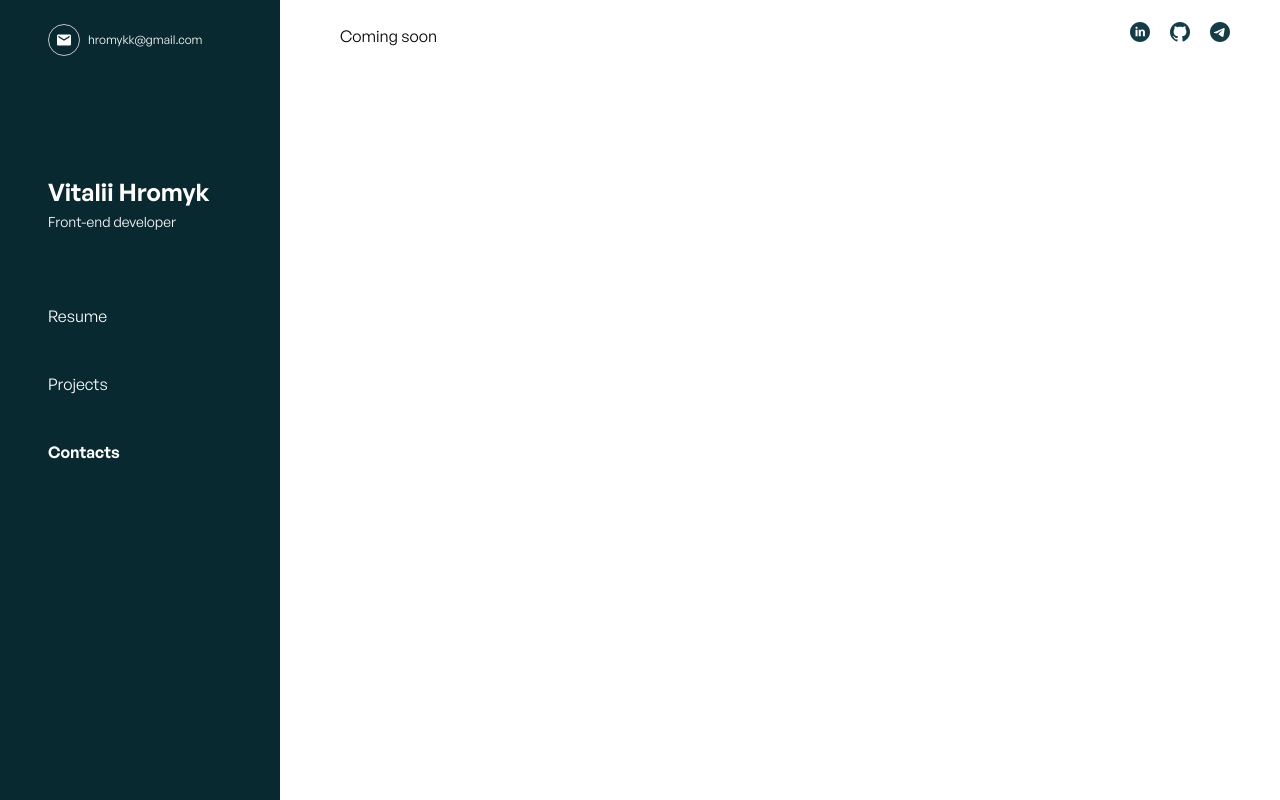
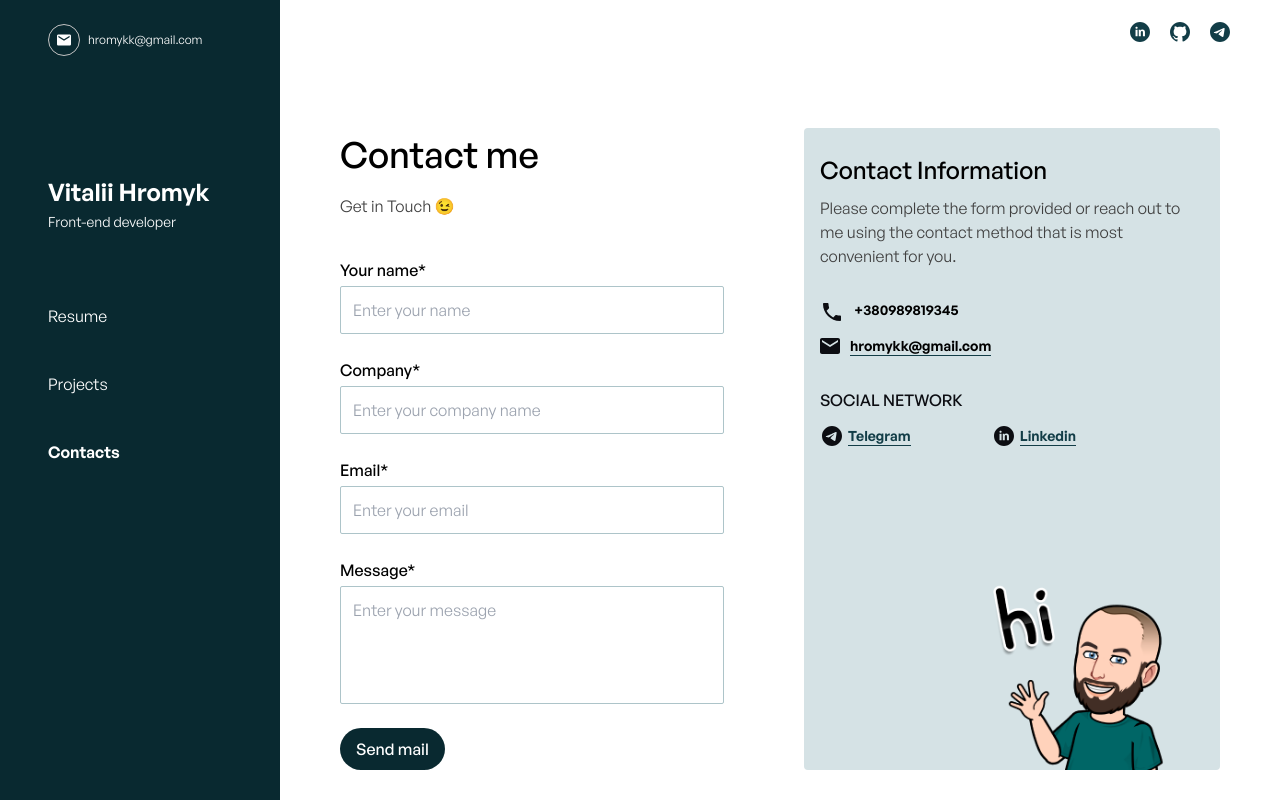
Before and after one commit to VHromyk/personal, a Next.js app: page /contacts in a window 1280 px wide. Built offline with nearby package versions, Linux system fonts and the light colour scheme.

Commit message:
feat: added contact form, added validation to the form

```diff
--- a/package.json
+++ b/package.json
@@ -11,6 +11,7 @@
     "format:fix": "prettier --write --ignore-path .gitignore ."
   },
   "dependencies": {
+    "@hookform/resolvers": "^3.3.1",
     "@types/node": "20.6.0",
     "@types/react": "18.2.21",
     "@types/react-dom": "18.2.7",
@@ -21,9 +22,11 @@
     "postcss": "8.4.29",
     "react": "18.2.0",
     "react-dom": "18.2.0",
+    "react-hook-form": "^7.46.1",
     "sharp": "^0.32.5",
     "tailwindcss": "3.3.3",
-    "typescript": "5.2.2"
+    "typescript": "5.2.2",
+    "zod": "^3.22.2"
   },
   "devDependencies": {
     "prettier": "^3.0.3"
--- a/src/app/contacts/page.tsx
+++ b/src/app/contacts/page.tsx
@@ -1,5 +1,6 @@
 import React from 'react'
 import { Metadata } from 'next'
+import { Contacts } from '@/screens/Contacts'
 
 export const metadata: Metadata = {
   title: 'Vitalii Hromyk | Contacts',
@@ -7,8 +8,6 @@ export const metadata: Metadata = {
     'Detailed resume of Vitalii Hromyk, a skilled frontend developer with experience in modern web technologies and a passion for creating intuitive user interfaces.',
 }
 
-const ContactsPage = () => {
-  return <div>Coming soon</div>
-}
+const ContactsPage = () => <Contacts />
 
 export default ContactsPage
--- a/src/components/Icon/index.tsx
+++ b/src/components/Icon/index.tsx
@@ -10,6 +10,8 @@ type IconType =
   | 'UA_FLAG'
   | 'BURGER'
   | 'CROSS'
+  | 'PHONE_ICON'
+  | 'EMAIL_ICON'
 
 const ICONS: { [key in IconType]: React.FC<any> } = {
   LETTER_ICON: (props: any) => (
@@ -36,10 +38,7 @@ const ICONS: { [key in IconType]: React.FC<any> } = {
       xmlns="http://www.w3.org/2000/svg"
       {...props}
     >
-      <path
-        d="M12 2C6.47709 2 2 6.47709 2 12C2 17.5229 6.47709 22 12 22C17.5229 22 22 17.5229 22 12C22 6.47709 17.5229 2 12 2ZM9.5521 16.1448H7.52709V9.62814H9.5521V16.1448ZM8.5271 8.82814C7.88751 8.82814 7.47397 8.37501 7.47397 7.81459C7.47397 7.24272 7.90001 6.80313 8.55314 6.80313C9.20626 6.80313 9.60626 7.24272 9.61876 7.81459C9.61876 8.37501 9.20626 8.82814 8.5271 8.82814ZM16.9479 16.1448H14.9229V12.5334C14.9229 11.6927 14.6292 11.1219 13.8969 11.1219C13.3375 11.1219 13.0052 11.5084 12.8584 11.8802C12.8042 12.0125 12.7906 12.2 12.7906 12.3865V16.1438H10.7646V11.7063C10.7646 10.8927 10.7386 10.2125 10.7115 9.6271H12.4709L12.5636 10.5323H12.6042C12.8709 10.1073 13.524 9.48022 14.6167 9.48022C15.949 9.48022 16.9479 10.3729 16.9479 12.2917V16.1448Z"
-        fill="#123D47"
-      />
+      <path d="M12 2C6.47709 2 2 6.47709 2 12C2 17.5229 6.47709 22 12 22C17.5229 22 22 17.5229 22 12C22 6.47709 17.5229 2 12 2ZM9.5521 16.1448H7.52709V9.62814H9.5521V16.1448ZM8.5271 8.82814C7.88751 8.82814 7.47397 8.37501 7.47397 7.81459C7.47397 7.24272 7.90001 6.80313 8.55314 6.80313C9.20626 6.80313 9.60626 7.24272 9.61876 7.81459C9.61876 8.37501 9.20626 8.82814 8.5271 8.82814ZM16.9479 16.1448H14.9229V12.5334C14.9229 11.6927 14.6292 11.1219 13.8969 11.1219C13.3375 11.1219 13.0052 11.5084 12.8584 11.8802C12.8042 12.0125 12.7906 12.2 12.7906 12.3865V16.1438H10.7646V11.7063C10.7646 10.8927 10.7386 10.2125 10.7115 9.6271H12.4709L12.5636 10.5323H12.6042C12.8709 10.1073 13.524 9.48022 14.6167 9.48022C15.949 9.48022 16.9479 10.3729 16.9479 12.2917V16.1448Z" />
     </svg>
   ),
   GITHUB: (props: any) => {
@@ -68,10 +67,7 @@ const ICONS: { [key in IconType]: React.FC<any> } = {
       xmlns="http://www.w3.org/2000/svg"
       {...props}
     >
-      <path
-        d="M12 2C6.48 2 2 6.48 2 12C2 17.52 6.48 22 12 22C17.52 22 22 17.52 22 12C22 6.48 17.52 2 12 2ZM16.64 8.8C16.49 10.38 15.84 14.22 15.51 15.99C15.37 16.74 15.09 16.99 14.83 17.02C14.25 17.07 13.81 16.64 13.25 16.27C12.37 15.69 11.87 15.33 11.02 14.77C10.03 14.12 10.67 13.76 11.24 13.18C11.39 13.03 13.95 10.7 14 10.49C14.0069 10.4582 14.006 10.4252 13.9973 10.3938C13.9886 10.3624 13.9724 10.3337 13.95 10.31C13.89 10.26 13.81 10.28 13.74 10.29C13.65 10.31 12.25 11.24 9.52 13.08C9.12 13.35 8.76 13.49 8.44 13.48C8.08 13.47 7.4 13.28 6.89 13.11C6.26 12.91 5.77 12.8 5.81 12.45C5.83 12.27 6.08 12.09 6.55 11.9C9.47 10.63 11.41 9.79 12.38 9.39C15.16 8.23 15.73 8.03 16.11 8.03C16.19 8.03 16.38 8.05 16.5 8.15C16.6 8.23 16.63 8.34 16.64 8.42C16.63 8.48 16.65 8.66 16.64 8.8Z"
-        fill="#123D47"
-      />
+      <path d="M12 2C6.48 2 2 6.48 2 12C2 17.52 6.48 22 12 22C17.52 22 22 17.52 22 12C22 6.48 17.52 2 12 2ZM16.64 8.8C16.49 10.38 15.84 14.22 15.51 15.99C15.37 16.74 15.09 16.99 14.83 17.02C14.25 17.07 13.81 16.64 13.25 16.27C12.37 15.69 11.87 15.33 11.02 14.77C10.03 14.12 10.67 13.76 11.24 13.18C11.39 13.03 13.95 10.7 14 10.49C14.0069 10.4582 14.006 10.4252 13.9973 10.3938C13.9886 10.3624 13.9724 10.3337 13.95 10.31C13.89 10.26 13.81 10.28 13.74 10.29C13.65 10.31 12.25 11.24 9.52 13.08C9.12 13.35 8.76 13.49 8.44 13.48C8.08 13.47 7.4 13.28 6.89 13.11C6.26 12.91 5.77 12.8 5.81 12.45C5.83 12.27 6.08 12.09 6.55 11.9C9.47 10.63 11.41 9.79 12.38 9.39C15.16 8.23 15.73 8.03 16.11 8.03C16.19 8.03 16.38 8.05 16.5 8.15C16.6 8.23 16.63 8.34 16.64 8.42C16.63 8.48 16.65 8.66 16.64 8.8Z" />
     </svg>
   ),
   DOWNLOAD: (props: any) => (
@@ -174,6 +170,36 @@ const ICONS: { [key in IconType]: React.FC<any> } = {
       />
     </svg>
   ),
+  PHONE_ICON: (props: any) => (
+    <svg
+      xmlns="http://www.w3.org/2000/svg"
+      width="24"
+      height="24"
+      viewBox="0 0 24 24"
+      fill="none"
+      {...props}
+    >
+      <path
+        d="M6.62 10.79C8.06 13.62 10.38 15.93 13.21 17.38L15.41 15.18C15.68 14.91 16.08 14.82 16.43 14.94C17.55 15.31 18.76 15.51 20 15.51C20.55 15.51 21 15.96 21 16.51V20C21 20.55 20.55 21 20 21C10.61 21 3 13.39 3 4C3 3.45 3.45 3 4 3H7.5C8.05 3 8.5 3.45 8.5 4C8.5 5.25 8.7 6.45 9.07 7.57C9.18 7.92 9.1 8.31 8.82 8.59L6.62 10.79Z"
+        fill="#0C0D12"
+      />
+    </svg>
+  ),
+  EMAIL_ICON: (props: any) => (
+    <svg
+      xmlns="http://www.w3.org/2000/svg"
+      width="20"
+      height="16"
+      viewBox="0 0 20 16"
+      fill="none"
+      {...props}
+    >
+      <path
+        d="M18 0H2C0.9 0 0.00999999 0.9 0.00999999 2L0 14C0 15.1 0.9 16 2 16H18C19.1 16 20 15.1 20 14V2C20 0.9 19.1 0 18 0ZM18 4L10 9L2 4V2L10 7L18 2V4Z"
+        fill="#0C0D12"
+      />
+    </svg>
+  ),
 }
 
 type TIcon = {
--- a/src/components/SocialNetworkList/index.tsx
+++ b/src/components/SocialNetworkList/index.tsx
@@ -4,7 +4,7 @@ import { Icon } from '../Icon'
 const socialLinks = [
   {
     label: 'linkedin',
-    icon: <Icon type="LINKEDIN" />,
+    icon: <Icon type="LINKEDIN" fill="#123D47" />,
     url: 'https://www.linkedin.com/in/vitalii-hromyk/',
   },
   {
@@ -14,7 +14,7 @@ const socialLinks = [
   },
   {
     label: 'telegram',
-    icon: <Icon type="TELEGRAM" />,
+    icon: <Icon type="TELEGRAM" fill="#123D47" />,
     url: 'https://t.me/Vitalii_Hromyk',
   },
 ]
--- /dev/null
+++ b/src/screens/Contacts/ContactsList.tsx
@@ -0,0 +1,39 @@
+import React from 'react'
+import { Icon } from '../../components/Icon'
+
+const contacts = [
+  {
+    type: 'tel:',
+    data: '+380989819345',
+    icon: <Icon type="PHONE_ICON" />,
+  },
+  {
+    type: 'mailto:',
+    data: 'hromykk@gmail.com',
+    icon: <Icon type="EMAIL_ICON" />,
+  },
+]
+
+export const ContactsList = () => {
+  return (
+    <ul className="mt-8 flex flex-col gap-3 font-medium">
+      {contacts.map((item) => (
+        <li key={item.type}>
+          <a
+            href={`${item.type}${item.data}`}
+            className="w-min hover:opacity-60 ease-in duration-300 flex item-center gap-2.5 text-darkGreen"
+          >
+            <span className="flex items-center">{item.icon}</span>
+            <span
+              className={`text-sm font-semibold ${
+                item.type === 'mailto:' ? 'underlined' : ''
+              }`}
+            >
+              {item.data}
+            </span>
+          </a>
+        </li>
+      ))}
+    </ul>
+  )
+}
--- /dev/null
+++ b/src/screens/Contacts/form/ContactForm.tsx
@@ -0,0 +1,100 @@
+'use client'
+import React from 'react'
+import { useForm } from 'react-hook-form'
+import { zodResolver } from '@hookform/resolvers/zod'
+import { validationSchema } from '@/screens/Contacts/form/formValidation'
+import { InputField, TextAreaField } from '@/screens/Contacts/form/InputField'
+
+const form = {
+  name: {
+    id: 'name',
+    type: 'text',
+    label: 'Your name*',
+    placeholder: 'Enter your name',
+  },
+  company: {
+    id: 'company',
+    type: 'text',
+    label: 'Company*',
+    placeholder: 'Enter your company name',
+  },
+  email: {
+    id: 'email',
+    type: 'email',
+    label: 'Email*',
+    placeholder: 'Enter your email',
+  },
+  textarea: {
+    id: 'textarea',
+    type: 'textarea',
+    label: 'Message*',
+    placeholder: 'Enter your message',
+  }
+}
+
+export const ContactForm = () => {
+  const {
+    register,
+    handleSubmit,
+    formState: { errors },
+    reset,
+  } = useForm({
+    resolver: zodResolver(validationSchema),
+    shouldFocusError: false,
+    defaultValues: {
+      name: '',
+      company: '',
+      email: '',
+      textarea: '',
+    },
+  })
+
+  const onSubmitForm = async (data: any) => {
+    console.log({ data })
+  }
+
+  return (
+    <form
+      className="mt-10 flex flex-col gap-6"
+      onSubmit={handleSubmit(onSubmitForm)}
+    >
+        <InputField
+          label={form.name.label}
+          id={form.name.id}
+          type={form.name.type}
+          placeholder={form.name.placeholder}
+          error={errors.name}
+          registerOptions={register(form.name.id, { required: true })}
+        />
+      <InputField
+          label={form.company.label}
+          id={form.company.id}
+          type={form.company.type}
+          placeholder={form.company.placeholder}
+          error={errors.company}
+          registerOptions={register(form.company.id, { required: true })}
+      />
+      <InputField
+          label={form.email.label}
+          id={form.email.id}
+          type={form.email.type}
+          placeholder={form.email.placeholder}
+          error={errors.email}
+          registerOptions={register(form.email.id, { required: true })}
+      />
+      <TextAreaField
+          id={form.textarea.id}
+          label={form.textarea.label}
+          error={errors.textarea}
+          placeholder={form.textarea.placeholder}
+          registerOptions={register('textarea', { required: true })}
+      />
+      <button
+        type="submit"
+        className="py-[9px] px-4 rounded-full bg-bgDark text-white font-medium leading-normal w-min whitespace-nowrap hover:opacity-80 ease-in duration-300"
+      >
+        Send mail
+      </button>
+    </form>
+  )
+}
--- /dev/null
+++ b/src/screens/Contacts/form/InputField.tsx
@@ -0,0 +1,43 @@
+import React from 'react'
+
+export const InputField = ({
+  label,
+  type,
+  id,
+  placeholder,
+  error,
+  registerOptions,
+}) => {
+  return (
+    <div className="flex flex-col gap-1 relative">
+      <label htmlFor={id} className="font-medium">
+        {label}
+      </label>
+        <input
+          type={type}
+          id={id}
+          placeholder={placeholder}
+          className={`py-[11px] px-3 border-[1px] border-dividerLight rounded-sm ${error ? 'border-[1px] border-error' : ''}`}
+          {...registerOptions}
+        />
+        {error && <div className="absolute text-xs bottom-[-16px] text-error font-medium">{error?.message}</div>}
+    </div>
+  )
+}
+
+export const TextAreaField = ({ id, label, placeholder, registerOptions, error }) => {
+  return (
+    <div className="flex flex-col gap-1 relative">
+      <label htmlFor={id} className="font-medium">
+        {label}
+      </label>
+      <textarea
+        id={id}
+        placeholder={placeholder}
+        className={`py-[11px] px-3 border-[1px] border-dividerLight rounded-sm min-h-[118px] resize-none ${error ? 'border-[1px] border-error' : ''}`}
+        {...registerOptions}
+      />
+        {error && <div className="absolute text-xs bottom-[-16px] text-error font-medium">{error?.message}</div>}
+    </div>
+  )
+}
--- /dev/null
+++ b/src/screens/Contacts/form/formValidation.ts
@@ -0,0 +1,15 @@
+import { string, z } from 'zod'
+
+export const validationSchema = z.object({
+  name: string().nonempty('Name is required'),
+  company: string().nonempty('Company name is required'),
+  email: string({ required_error: 'Email is required' })
+    .email({
+      message: 'Should be a valid Email',
+    })
+    .refine(
+      (value) => /^[\w.%+-]+@[A-Za-z0-9.-]+\.[A-Za-z]{2,}$/.test(value),
+      'Invalid email pattern',
+    ),
+  textarea: string().nonempty('Message is required'),
+})
--- /dev/null
+++ b/src/screens/Contacts/index.tsx
@@ -0,0 +1,69 @@
+import React from 'react'
+import { Icon } from '@/components/Icon'
+import { ContactsList } from './ContactsList'
+import Image from 'next/image'
+import { ContactForm } from '@/screens/Contacts/form/ContactForm'
+
+import HI_IMG from '@/assets/images/hi.png'
+
+const socialList = [
+  {
+    name: 'telegram',
+    icon: <Icon type="TELEGRAM" fill="#0C0D12" />,
+    link: 'https://t.me/Vitalii_Hromyk',
+  },
+  {
+    name: 'linkedin',
+    icon: <Icon type="LINKEDIN" fill="#0C0D12" />,
+    link: 'https://www.linkedin.com/in/vitalii-hromyk/',
+  },
+]
+
+export const Contacts = () => {
+  return (
+    <div className="mt-[46px] md:mt-[104px] flex flex-col gap-[70px] md:flex-row md:gap-20 leading-normal">
+      <div className="flex-1">
+        <h1 className="font-medium leading-normal text-4xl">Contact me</h1>
+        <span className="inline-block mt-3 text-textGray">Get in Touch 😉</span>
+        <ContactForm />
+      </div>
+      <div className="flex-1 bg-lightBlue rounded py-6 px-4 pb-0 flex flex-col justify-between">
+        <div>
+          <h2 className="text-2xl font-medium leading-normal capitalize">
+            Contact information
+          </h2>
+          <span className="block mt-2 text-textGray">
+            Please complete the form provided or reach out to me using the
+            contact method that is most convenient for you.
+          </span>
+          <ContactsList />
+          <div>
+            <h3 className="uppercase font-medium leading-normal mt-8 text-textDark">
+              Social Network
+            </h3>
+            <ul className="flex max-w-[256px] justify-between mt-3">
+              {socialList.map((item) => (
+                <li key={item.name}>
+                  <a
+                    href={item.link}
+                    target="_blank"
+                    rel="nofollow"
+                    className="font-medium flex items-center gap-1 hover:opacity-60 ease-in duration-300"
+                  >
+                    <span>{item.icon}</span>
+                    <span className="capitalize text-textDarkGreen font-semibold text-sm underlined">
+                      {item.name}
+                    </span>
+                  </a>
+                </li>
+              ))}
+            </ul>
+          </div>
+        </div>
+        <div className="mt-10 flex justify-end">
+          <Image src={HI_IMG} alt="image" width={385} height={222} />
+        </div>
+      </div>
+    </div>
+  )
+}
--- a/src/styles/globals.css
+++ b/src/styles/globals.css
@@ -81,3 +81,18 @@ html {
 .breakWord a:hover {
   opacity: 0.6;
 }
+
+.underlined {
+  position: relative;
+}
+
+.underlined::after {
+  content: '';
+  position: absolute;
+  bottom: 0;
+  left: 0;
+  right: 0;
+  height: 1px;
+  width: 100%;
+  background-color: #123d47;
+}
--- a/tailwind.config.ts
+++ b/tailwind.config.ts
@@ -23,6 +23,8 @@ const config: Config = {
       black: '#000000',
       white: '#FFFFFF',
       lightBlue1: '#E1F0F4',
+      textDarkGreen: '#123D47',
+      error: '#FF0000',
     },
     extend: {
       backgroundImage: {
```
Also changed, not shown: src/assets/images/hi.png (added), 1 other file (tests, documents, lock files or other folders).
